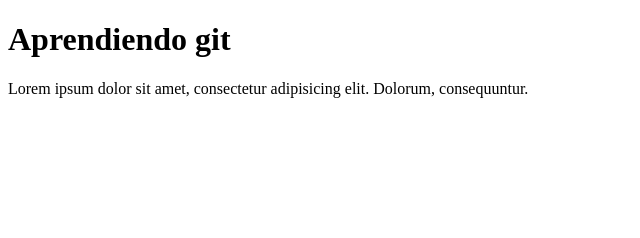
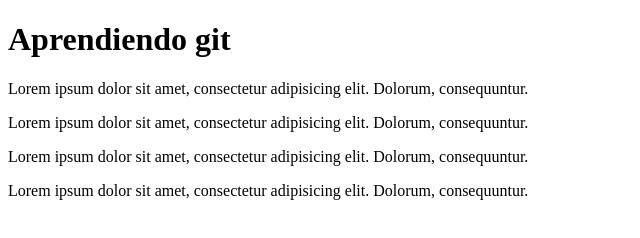
Before and after one commit to mathiasbarbosa/primer-repo-UTN-183, a plain HTML site: page index.html in a window 1280 px wide. Shown: the whole page, without its empty margins (0-640 px from the left). Drawn offline with Linux system fonts and the light colour scheme.

Commit message:
cambios en el index

```diff
--- a/index.html
+++ b/index.html
@@ -10,5 +10,9 @@
 
 <H1>Aprendiendo git </H1>
 <p>Lorem ipsum dolor sit amet, consectetur adipisicing elit. Dolorum, consequuntur.</p>
+<p>Lorem ipsum dolor sit amet, consectetur adipisicing elit. Dolorum, consequuntur.</p>
+<p>Lorem ipsum dolor sit amet, consectetur adipisicing elit. Dolorum, consequuntur.</p>
+<p>Lorem ipsum dolor sit amet, consectetur adipisicing elit. Dolorum, consequuntur.</p>
+
 </body>
 </html>
```
